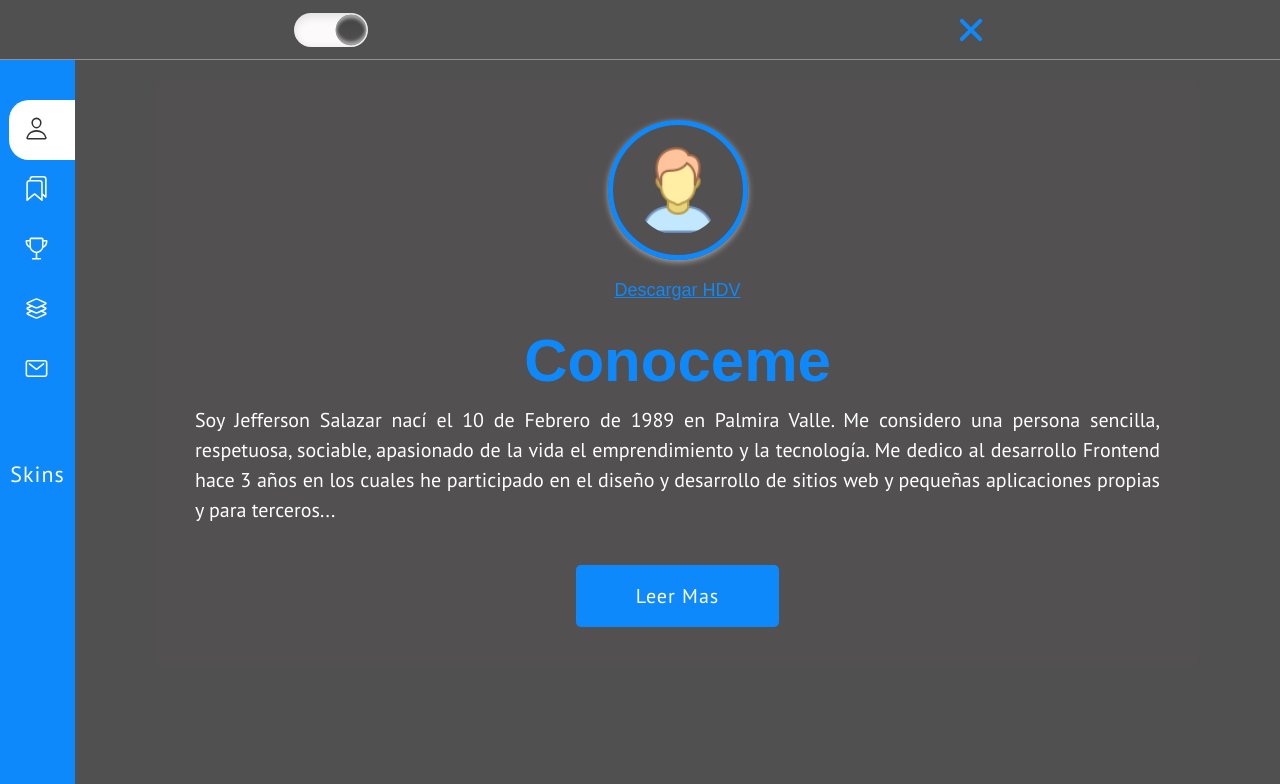
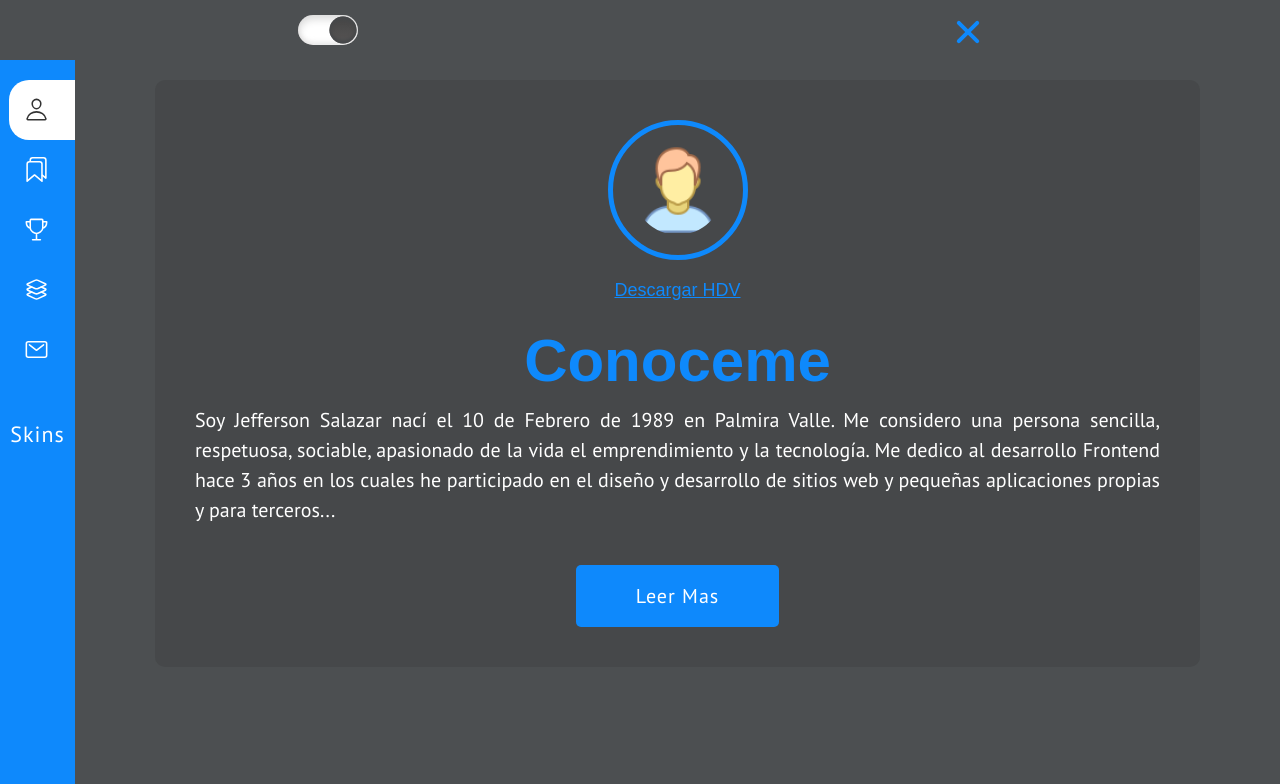
Before and after one commit to JeffersonSalazar/JeffersonSalazar.github.io, a plain HTML site: page index.html in a window 1280 px wide. Both pictures are taken after a click on the icon 311 px from the left and 29 px from the top of the page. Shown: the top 784 px of the page. Drawn offline with nearby package versions, Linux system fonts and the light colour scheme; some packages are replaced by stand-ins of ours; a script that the page names is missing; a web font is replaced by a local one.

Commit message:
mejoramos el modo oscuro

```diff
--- a/src/js/header.js
+++ b/src/js/header.js
@@ -30,8 +30,9 @@ window.addEventListener('scroll', function() {
     almacenamos en 1 VAR a DARK_MODE ID, definido en COMPONENT_HEADER
 */
 let $dark_mode = document.querySelector('#dark_mode'),
-    $component_dark = document.querySelectorAll('.component_dark'),
-    $text_dark = document.querySelectorAll('.text_dark');
+    $components_dark = document.querySelectorAll('.component_dark'),
+    $texts_dark = document.querySelectorAll('.text_dark');
+    $inputs_dark = document.querySelectorAll('input');
 
 /*
     generamos un evento CLICK en $DARK_MODE y declaramos una FUNCTION
@@ -53,7 +54,7 @@ $dark_mode.addEventListener('click', function() {
         añadimos o removemos de los COMPONENTES la clase (body_darkmode) definida en
         'src/sass/main.scss' que añade color de fondo a todos los componentes
     */
-    $component_dark.forEach(component => {
+    $components_dark.forEach(component => {
        component.classList.toggle('component_darkmode');
     });
 
@@ -61,8 +62,16 @@ $dark_mode.addEventListener('click', function() {
         añadimos o removemos de los TEXTOS la clase (text_light) definida en
         'src/sass/main.scss' que añade color a todos los textos
     */
-    $text_dark.forEach(dark => {
-       dark.classList.toggle('text_light');
+    $texts_dark.forEach(text => {
+       text.classList.toggle('text_light');
+    });
+
+    /*
+        añadimos o removemos de los TEXTOS la clase (text_light) definida en
+        'src/sass/main.scss' que añade color a todos los textos
+    */
+    $inputs_dark.forEach(input => {
+       input.classList.toggle('form_dark');
     });
 
     /*
@@ -91,25 +100,33 @@ if (localStorage.getItem('key_darkMode') === "true") {
 
     document.body.classList.add('body_darkmode');
 
-    $component_dark.forEach(component => {
+    $components_dark.forEach(component => {
         component.classList.add('component_darkmode');
      });
 
-    $text_dark.forEach(dark => {
-        dark.classList.add('text_light');
-     });
+    $texts_dark.forEach(text => {
+        text.classList.add('text_light');
+    });
+
+    $inputs_dark.forEach(input => {
+        input.classList.add('form_dark');
+    });
 } else {
     $dark_mode.classList.remove('active_dark');
 
     document.body.classList.remove('body_darkmode');
 
-    $component_dark.forEach(component => {
+    $components_dark.forEach(component => {
         component.classList.remove('component_darkmode');
      });
 
-    $text_dark.forEach(dark => {
-        dark.classList.remove('text_light');
-     });
+    $texts_dark.forEach(text => {
+        text.classList.remove('text_light');
+    });
+
+    $inputs_dark.forEach(input => {
+        input.classList.remove('form_dark');
+    });
 };
 
 // --------------- END CODE ------------------- //
--- a/src/js/navbar.js
+++ b/src/js/navbar.js
@@ -56,7 +56,6 @@ function smoothScroll(target, duration){
         definimos una FUNCION y pasamos un 1 parametro
     */
 	function animation(currentTime) {
-        console.log(currentTime);
         /*
             definimos un condicional si el valor de STARTTIME es igual
             NULL va a almacenar el valor de CURRENTTIME que nos muestra
--- a/src/sass/layout/_banner.scss
+++ b/src/sass/layout/_banner.scss
@@ -9,7 +9,6 @@
             width: 140px;
             height: 140px;
             padding: 20px;
-            box-shadow: $shadow_four;
         };
 
         .box_hdv_banner {
--- a/src/sass/layout/_certificados.scss
+++ b/src/sass/layout/_certificados.scss
@@ -3,7 +3,7 @@
     .container_certify {
         background-color: $background_one;
         border-radius: 10px;
-        border: $border_one;
+        border: 1px solid rgba(0, 0, 0, 0.150);
         margin: 25px 0;
         padding: 12px 24px;
 
@@ -39,6 +39,7 @@
         .content_certify {
             height: 0;
             overflow: hidden;
+            transition: all .5s ease;
 
             /*
                 clase añadida con 'src/js/certificates/js' a CONTENT_CERTIFY
--- a/src/sass/layout/_habilidades.scss
+++ b/src/sass/layout/_habilidades.scss
@@ -37,7 +37,8 @@
       position: relative;
       z-index: 0;
       background-color: $background_one;
-      border: $border_one;
+      // border: $border_one;
+      border: 1px solid rgba(0, 0, 0, 0.150);
       border-radius: 10px;
       cursor: pointer;
 
--- a/src/sass/layout/_header.scss
+++ b/src/sass/layout/_header.scss
@@ -9,19 +9,20 @@
     right: 0;
     left: 0;
     z-index: 79;
-    border-bottom: $border_one;
+    // border-bottom: $border_one;
     display: flex;
     justify-content: space-around;
     height: 60px;
     align-items: center;
-    transition: all .3s ease-in-out;
+    transition: background-color .3s ease-in-out;
 
     /*
     clase añadida con 'src/js/header.js' a COMPONENT_HEADER
     */
     &.scorll_header {
-        background-color: $background_four;
+        background-color: #46484A;
         box-shadow: $shadow_one;
+        border-bottom: 1px solid rgba(0, 0, 0, 0.150);
     };
 
     /*
@@ -30,12 +31,12 @@
     */
     .box_dark {
         position: relative;
-        width: 74px;
-        height: 34px;
+        width: 60px;
+        height: 30px;
         border-radius: 100px;
-        background-color: $background_four;
-        box-shadow: inset 0 4px 8px 0 rgba(0, 0, 0, .1),
-                    inset 0 -4px 4px 0 rgba(199, 195, 195, .1);
+        background-color: $background_one;
+        box-shadow: inset 0 4px 8px 0 rgba(0, 0, 0, 0.157),
+                    inset 0 -4px 4px 0 rgba(199, 195, 195, 0.246);
 
         /*
             hacemos uso de POSITION, las propiedades de medida BACKGROUND
@@ -45,13 +46,13 @@
             position: absolute;
             top: 0;
             left: 0;
-            width: 34px;
-            height: 34px;
+            width: 30px;
+            height: 30px;
             background: linear-gradient(to bottom, #eaeaea, #f9f9f9);
             border-radius: 50%;
             transform: scale(.9);
-            box-shadow: inset 0 4px 4px 0  rgba(255, 255, 255, 1),
-                        inset 0 -4px 4px 0 rgba(255, 255, 255, 1);
+            box-shadow: inset 0 4px 4px 0  #ffffff,
+                        inset 0 -4px 4px 0 #ffffff;
             cursor: pointer;
             transition: all .3s ease;
 
@@ -59,17 +60,17 @@
                 clase añadida con 'src/js/header.js', a ICON_MODE_HEADER
             */
             &.active_dark {
-                left: 40px;
-                background: linear-gradient(to bottom, #444, #2b2b2bd2);
-                box-shadow: inset 0 4px 4px 0  rgba(194, 194, 194, .76),
-                            inset 0 -4px 4px 0 rgba(194, 194, 194, .76);
+                left: 30px;
+                background: linear-gradient(to bottom, #454545, #575555);
+                box-shadow: inset 0 4px 4px 0  #46484A,
+                            inset 0 -4px 4px 0 #46484A;
             };
         };
     };
 
 
     .box_menuIcon_header {
-        border-radius: 10px;
+        margin-top: 3px;
         cursor: pointer;
 
         /*
--- a/src/sass/layout/_navbar.scss
+++ b/src/sass/layout/_navbar.scss
@@ -56,7 +56,7 @@
         overflow-x: hidden;
 
         ul {
-            padding: 40px 0 40px 9px;
+            padding: 20px 0 20px 9px;
 
             li {
                 list-style: none;
@@ -90,7 +90,7 @@
                     color: $color_one;
 
                     .icon_ion {
-                        margin: 0 35px 0 15px;
+                        margin: 3px 35px 0 15px;
                         line-height: 20px;
                     };
                 };
--- a/src/sass/main.scss
+++ b/src/sass/main.scss
@@ -1,16 +1,16 @@
-/*
-    importacion de las hojas de estilo en las que se definieron
-    las variables, layouts y fuentes utilizadas por cada una de
-    las secciones de este proyecto su RUTA: 'src/sass/shared'
-*/
+// /*
+//     importacion de las hojas de estilo en las que se definieron
+//     las variables, layouts y fuentes utilizadas por cada una de
+//     las secciones de este proyecto su RUTA: 'src/sass/shared'
+// */
 @import './shared/variables';
 @import './shared/fonts';
 @import './shared/layout';
 
 
-/*
-    reseteo de las propiedades que traen por defecto los navegadores
-*/
+// /*
+//     reseteo de las propiedades que traen por defecto los navegadores
+// */
 * {
     margin: 0;
     padding: 0;
@@ -18,9 +18,9 @@
 };
 
 
-/*
-    definimos en el body un color de fondo
-*/
+// /*
+//     definimos en el body un color de fondo
+// */
 body {
     background-color: $background_four;
     transition: all .5s ease;
@@ -31,7 +31,7 @@ body {
         clase añadida con 'src/js/header.js'
     */
     &.body_darkmode {
-        background-color: #2b2b2bd2;
+        background-color: #3c4042ea;
     };
 };
 
@@ -40,13 +40,13 @@ body {
         clase añadida con 'src/js/header.js'
     */
     &.component_darkmode {
-        background-color: #525050 !important;
+        background-color: #2b2b2b2d !important;
     };
 };
 
 .text_dark {
     /*
-    clase añadida con 'src/js/header.js'
+        clase añadida con 'src/js/header.js'
     */
     &.text_light {
         color: $color_one !important;
@@ -54,14 +54,14 @@ body {
 };
 
 
-/*
-    definimos FLEXBOX en el dashboard
-*/
+// /*
+//     definimos FLEXBOX en el dashboard
+// */
 .container_body {
     display: flex;
 
     .container_right {
-        width: 100%;
+        // width: 100%;
 
         @media (min-width: 1100px) { // dispositivos 1000px => => =>
             margin: 0 80px;
@@ -71,6 +71,7 @@ body {
 
 .component_banner, .component_contacts, .component_proyects {
     background-color: $background_one;
+    // border: 1px solid rgba(0, 0, 0, 0.150);
     min-width: 300px;
     margin: 80px 0;
 
@@ -121,6 +122,7 @@ body {
 
             &:hover {
                 transform: translateY(-8px);
+                box-shadow: $shadow_four;
             };
         };
     };
--- a/src/sass/shared/_variables.scss
+++ b/src/sass/shared/_variables.scss
@@ -11,7 +11,7 @@ $color_four: #333;
 */
 $background_one: #fff;
 $background_three: #0e89fc;
-$background_four: #fcfafa;
+$background_four: #f1f1f1;
 $background_five: #0000004b;
 
 
@@ -19,7 +19,7 @@ $background_five: #0000004b;
     sombras
 */
 $shadow_one: 0 0 10px 0 #0000001f;
-$shadow_four: 0 2px 6px 0 #a8a4a4;
+$shadow_four: 0 5px 15px -5px #686767d8;
 $shadow_five: #8d8a8a55;
 
 /*
```
Also changed, not shown: index.html (+7 -8 lines), src/sass/layout/_contactos.scss (+14 -3 lines), assets/images/logo_js_circle_black.png (deleted), assets/images/logo_js_circle_white.png (deleted), assets/images/logo_js_letras_black.png (deleted), assets/images/logo_js_letras_white.png (deleted), src/js/habilidades.js (added), src/sass/main.css, 1 other file.
